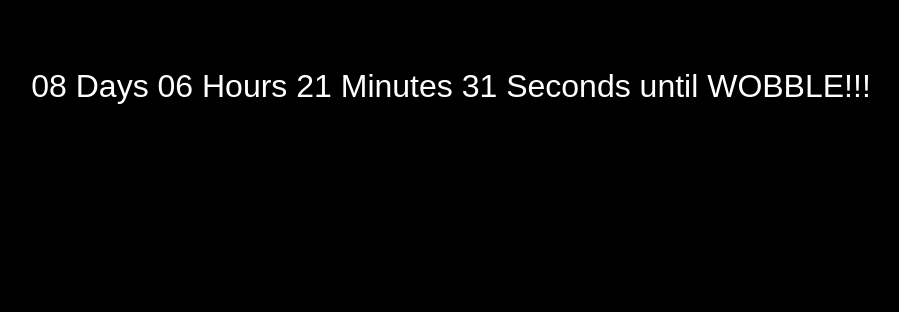
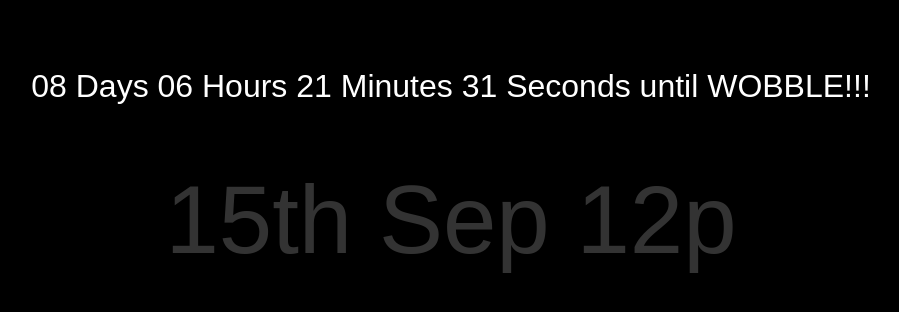
Before and after one commit to smithamax/timeuntilthenextwobble, a plain HTML site: page index.html in a window 1280 px wide. Shown: the whole page, without its empty margins (189-1088 px from the left). Drawn offline with nearby package versions, Linux system fonts and the light colour scheme.

Commit message:
Add date under the countdown.

```diff
--- a/index.html
+++ b/index.html
@@ -17,17 +17,35 @@
 				}
 			};
 
-			wobbletime = getNextWobble();
+			var wobbletime = getNextWobble();
 
 			var _second = 1000;
 			var _minute = _second * 60;
 			var _hour = _minute * 60;
-			var _day = _hour *24
+			var _day = _hour *24;
+
+			var daypostfix = {
+				1: "1st",
+				2: "2nd",
+				3: "3rd",
+				21: "21st",
+				22: "22nd",
+				23: "23rd",
+				31: "31st"
+			};
+			var months = [
+				'Jan', 'Feb', 'Mar', 'Apr', 'May', 'Jun',
+				'Jul', 'Aug', 'Sep', 'Oct', 'Nov', 'Dec'
+			];
 
 			var $days = $('#countdown .days');
 			var $hours = $('#countdown .hours');
 			var $minutes = $('#countdown .minutes');
 			var $seconds = $('#countdown .seconds');
+
+			var $day = $('#date .day');
+			var $month = $('#date .month');
+			var $time = $('#date .time');
 
 			function pad(num, size) {
 				var s = "0000000" + num;
@@ -51,6 +69,21 @@
 				$seconds.text( pad(togo.seconds, 2));
 			}
 
+			function showDate(date) {
+				var day = date.getDate();
+				day = daypostfix[day] || day + "th";
+
+				var month = months[date.getMonth()];
+
+				var hour = date.getHours();
+				hour = (hour%12 || 12) + (hour < 12 ? 'a' : 'p');
+
+				$day.text(day);
+				$month.text(month);
+				$time.text(hour);
+			}
+
+			showDate(wobbletime);
 
 			(function loopsy() {
 				var now = Date.now();
@@ -67,9 +100,14 @@
 			background-color: black;
 			color: white;
 		}
-		#countdown {
+		#countdown, #date {
 			font-family: sans-serif;
 			text-align: center;
+		}
+		#date {
+			padding-top: 60px;
+			font-size: 300%;
+			color: #333;
 		}
 	</style>
 </head>
@@ -79,6 +117,11 @@
 		<span class="hours"></span> Hours
 		<span class="minutes"></span> Minutes
 		<span class="seconds"></span> Seconds until WOBBLE!!!
+	</div>
+	<div id="date">
+		<span class="day"></span>
+		<span class="month"></span>
+		<span class="time"></span>
 	</div>
 	<script type="text/javascript">
 
```
